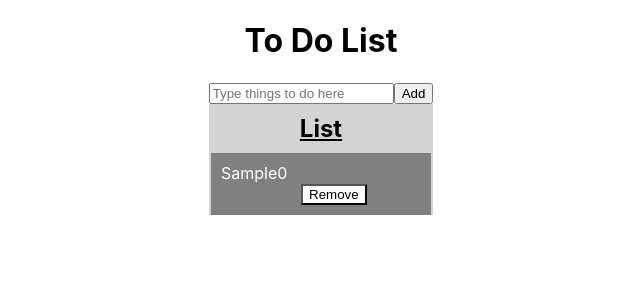
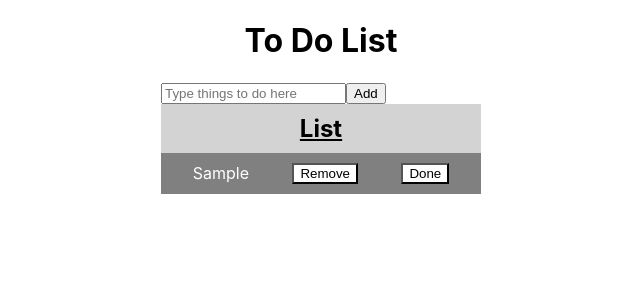
Before and after one commit to Queenshiba/react-projects, a React (Create React App) app: page / in a window 1280 px wide. Both pictures are taken after typing "Sample" into the empty fields and a click on the input "Add". Shown: the top 300 px of the page, without its empty margins (319-959 px from the left). Built offline with nearby package versions, Linux system fonts and the light colour scheme.

Commit message:
add strikeThrough}

```diff
--- a/src/App.css
+++ b/src/App.css
@@ -19,14 +19,16 @@ h2  {
 .todolist {
   background-color: gray;
   color: white;
-  width: 200px;
+  width: 300px;
   padding: 10px;
   text-decoration: none;
+  display: flex;
+  flex-direction: row;
+  justify-content: space-around;
 }
 .todolist:hover {
   background-color: rgb(51, 51, 51);
 }
-.remove-btn {
+.remove-btn, .done-btn {
   background-color: white;
-  margin-left: 40%;
 }
--- a/src/App.js
+++ b/src/App.js
@@ -11,12 +11,13 @@ class ListForm extends React.Component {
     this.state = {
       value: '',
       todos: [],
-      color: ""
+      // strikeThrough: '',
+      randomNum: ''
     };
 
     this.handleSubmit = this.handleSubmit.bind(this);
     this.handleInput = this.handleInput.bind(this);
-    // this.strikeThroughTodos = this.strikeThroughTodos.bind(this);
+    this.strikeThroughTodos = this.strikeThroughTodos.bind(this);
     this.removeTodos = this.removeTodos.bind(this);
   }
 
@@ -32,30 +33,35 @@ class ListForm extends React.Component {
     // },()=>{console.log('second', this.state)})
 
     // console.log('first', this.state.value)
+    let randomNum = Math.random()
+    // console.log(randomNum)
     this.setState({
-      value: ''
-    });
+      value: '',
+      randomNum: randomNum
+    })
   }
-
 
   handleInput(e) {
     this.setState({ value: e.target.value })
   }
 
-  // strikeThroughTodos(e) {
-    // this.setState({
-    //   color: "red"
-    // })
-    // style={{backgroundColor: this.state.color}}
+  strikeThroughTodos = (index) => {
+    this.setState({
+      strikeThrough: 'line-through'
+    })
 
-  // }
 
-  removeTodos = (e) => {
-    let { todos } = this.state;
-    todos.splice(e, 1);
+  }
+
+  removeTodos = (index) => {
+    // let { todos } = this.state;
+    let copyTodos = [...this.state.todos]
+    copyTodos.splice(index, 1);
+
     this.setState({
-        todos: todos
-    })
+      todos: copyTodos
+    }, () => console.log(this.state.todos))
+
 
   }
 
@@ -70,12 +76,15 @@ class ListForm extends React.Component {
           <div className="list">
             <h2>List</h2>
             <div>
-
+              {/* {this.state.todos} */}
               {this.state.todos.map((item, index) =>
-                (
-                  <div className="todolist" key={index}>{item}{index}<button className="remove-btn" onClick={(e) => this.removeTodos(e)}>Remove</button></div>
-
-                )
+              (
+                <div className="todolist" key={item + this.state.randomNum} style={{ textDecoration: this.state.strikeThrough }}>
+                  {item}
+                  <button className="remove-btn" onClick={() => this.removeTodos(index)}>Remove</button>
+                  <button className="done-btn" onClick={() => this.strikeThroughTodos(index)}>Done</button>
+                </div>
+              )
               )}
 
             </div>
```
Also changed, not shown: 1 other file (tests, documents, lock files or other folders).
